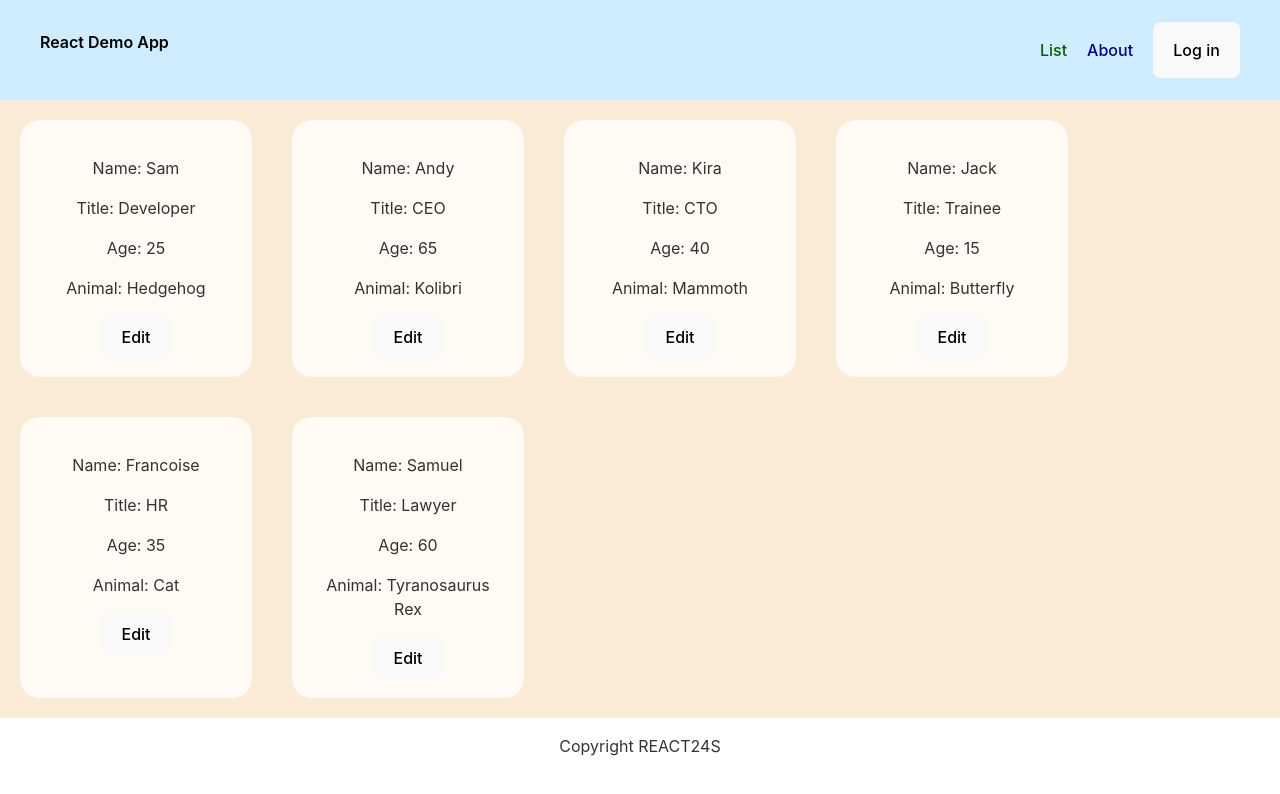
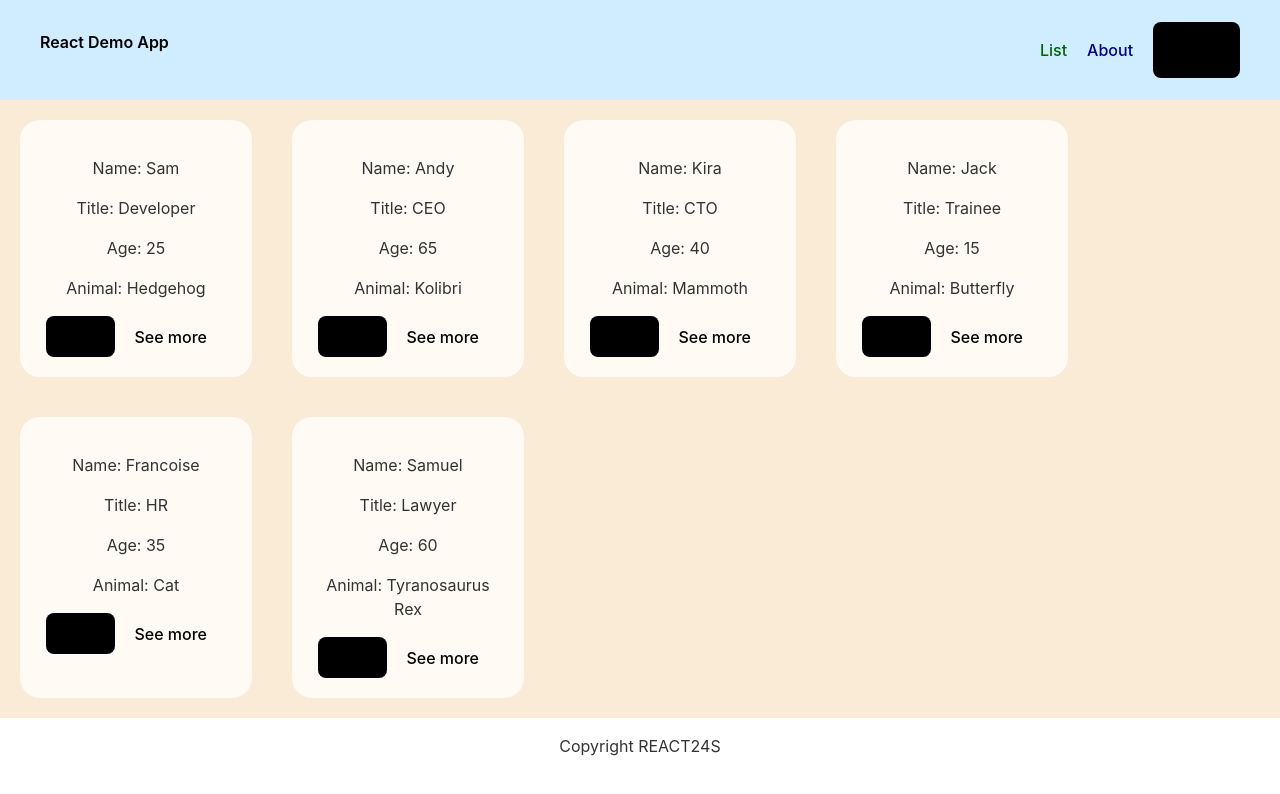
Before and after one commit to futuandrei/react-tasks, a React (Vite) app in the folder Demo/: page / in a window 1280 px wide. Shown: the top 794 px of the page. Built offline with nearby package versions, Linux system fonts and the light colour scheme.

Commit message:
navigation added for single page

```diff
--- /dev/null
+++ b/Demo/src/components/Button.css
@@ -0,0 +1,18 @@
+.btn {
+  background-color: transparent;
+  /* color: black; */
+}
+
+.btn.primary {
+  background-color: black;
+}
+
+.btn.secondary {
+  background-color: transparent;
+  color: black;
+  border-style: none;
+}
+
+.btn.btn.secondary:hover {
+  border-style: none;
+}
--- a/Demo/src/components/Button.jsx
+++ b/Demo/src/components/Button.jsx
@@ -1,8 +1,11 @@
-const Button = ({text, click, type = 'button'}) => {
-    return (
-        <button type={type} onClick={click}>{text}
-        </button>
-    )
-}
+import "./Button.css";
+
+const Button = ({ text, onClick, type = "button", variant = "primary" }) => {
+  return (
+    <button className={`btn ${variant}`} type={type} onClick={onClick}>
+      {text}
+    </button>
+  );
+};
 
 export default Button;
--- a/Demo/src/components/Card.jsx
+++ b/Demo/src/components/Card.jsx
@@ -1,6 +1,7 @@
 import { useState } from "react";
+import Button from "./Button";
 
-const Card = ({ firstname, title, age, animal, onSave }) => {
+const Card = ({ firstname, title, age, animal, onSave, onClick }) => {
   const [isEditing, setIsEditing] = useState(false);
 
   // Form hook
@@ -68,10 +69,10 @@ const Card = ({ firstname, title, age, animal, onSave }) => {
               onChange={handleChange}
             />
           </label>
-          <button type="button" onClick={handleSaveChild}>
+          {/* <button type="button" onClick={handleSaveChild}>
             Save
-          </button>
-          <button type="button">Show more</button>
+          </button> */}
+          <Button type="button" text="Save" onClick={handleSaveChild} />
         </form>
       ) : (
         <>
@@ -79,9 +80,8 @@ const Card = ({ firstname, title, age, animal, onSave }) => {
           <p>Title: {title}</p>
           <p>Age: {age}</p>
           <p>Animal: {animal}</p>
-          <button type="button" onClick={handleEditClick}>
-            Edit
-          </button>
+          <Button text="Edit" type="button" onClick={handleEditClick} />
+          <Button text="See more" variant="secondary" onClick={onClick} />
         </>
       )}
     </div>
--- a/Demo/src/pages/List.jsx
+++ b/Demo/src/pages/List.jsx
@@ -1,8 +1,10 @@
+import { useState } from "react";
+import { useNavigate } from "react-router-dom";
 import personsData from "../data/personsData";
 import Card from "../components/Card";
-import { useState } from "react";
 
 const List = () => {
+  const navigate = useNavigate();
   const isLoggedInd = true;
 
   // Manage card data state (initially set to personsData)
@@ -18,6 +20,12 @@ const List = () => {
 
     setData(updatedPersonsData); // Update state
     console.log("Updated data:", updatedPersonsData); // Debugging
+  };
+
+  // Handles navigation
+  const handleNavigate = (id) => {
+    console.log(id);
+    navigate(`${id}`);
   };
 
   return (
@@ -36,6 +44,7 @@ const List = () => {
             // Parent's handleSave updates the corresponding data entry (person.id) in the state.
             onSave={(updatedData) => handleSave(person.id, updatedData)} // The onSave prop essentially “wraps” handleSave and passes the person.id along with updatedData.
             // calls handleSave, sending person.id and updatedData to update the parent’s state.
+            onClick={() => handleNavigate(person.id)}
           />
         ))
       ) : (
--- /dev/null
+++ b/Demo/src/pages/SinglePage.jsx
@@ -0,0 +1,25 @@
+import { useParams } from "react-router-dom";
+import { useNavigate } from "react-router-dom";
+import Button from "../components/Button";
+import personsData from "../data/personsData";
+
+const SinglePage = () => {
+  //   console.log(params);
+  const { id } = useParams();
+  const person = personsData.find((person) => person.id === parseInt(id));
+  const navigate = useNavigate();
+
+  console.log(person);
+
+  return (
+    <div>
+      <h2>Single Page for {person.firstname}</h2>
+      <p>Name: {person.name}</p>
+      <p>Age: {person.age}</p>
+      <p>Animal: {person.animal}</p>
+      <Button text="Back to List" onClick={() => navigate(-1)} />
+    </div>
+  );
+};
+
+export default SinglePage;
--- a/Demo/src/routes/appRoutes.jsx
+++ b/Demo/src/routes/appRoutes.jsx
@@ -1,15 +1,19 @@
 import { createBrowserRouter } from "react-router-dom";
-import Root from '../pages/Root';
-import List from '../pages/List';
-import About from '../pages/About';
+import Root from "../pages/Root";
+import List from "../pages/List";
+import About from "../pages/About";
 import ErrorPage from "../pages/ErrorPage";
+import SinglePage from "../pages/SinglePage";
 
 export const router = createBrowserRouter([
-    { path: '/', element: <Root /> ,
-        errorElement: <ErrorPage/>,
-        children: [
-        { path: '/', element: <List /> },
-        { path: '/about', element: <About /> }
-
-    ]},
+  {
+    path: "/",
+    element: <Root />,
+    errorElement: <ErrorPage />,
+    children: [
+      { path: "/", element: <List /> },
+      { path: "/:id", element: <SinglePage /> },
+      { path: "/about", element: <About /> },
+    ],
+  },
 ]);
```
Also changed, not shown: Demo/src/components/Header.jsx (+15 -12 lines).
